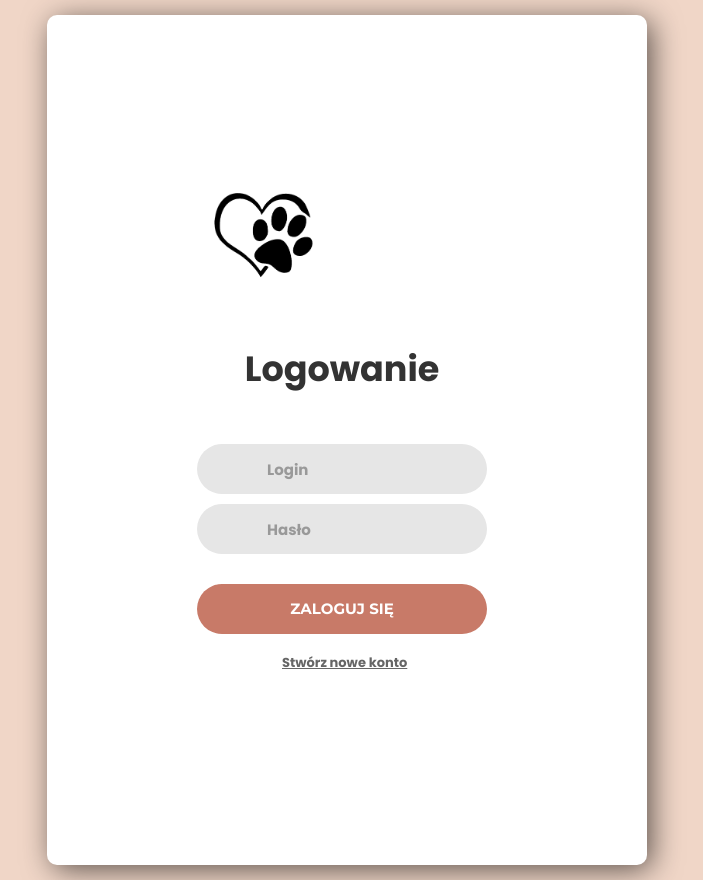
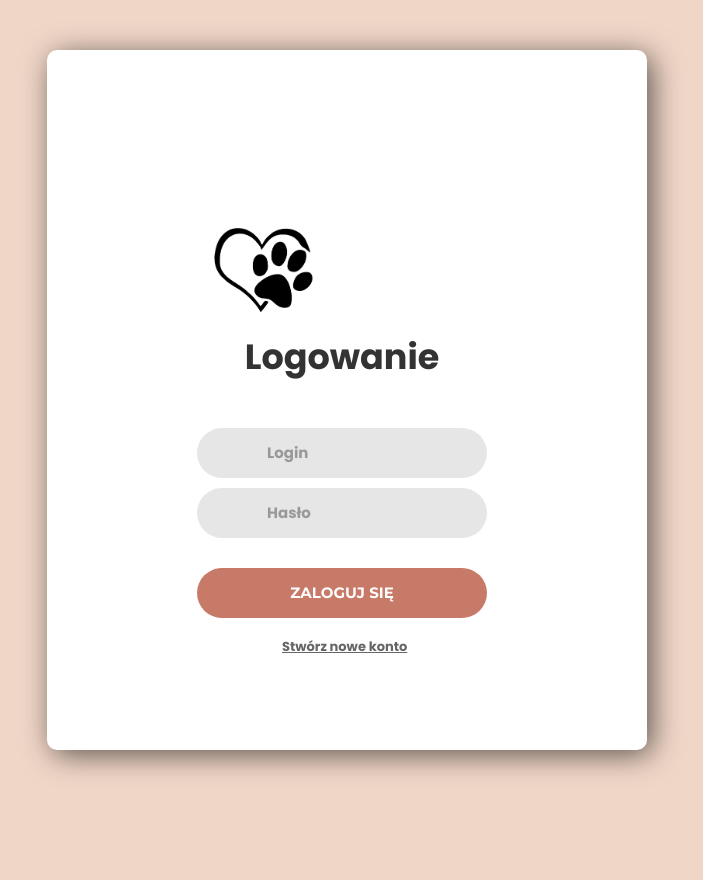
Before and after one commit to kacperpysniak/pok, a Django app: page / in a window 1280 px wide. Shown: the whole page, without its empty margins (293-996 px from the left). After the commit the page ends 775 px from the top, so only its background shows below. Run offline with Django 3.2, Linux system fonts and the light colour scheme.

Commit message:
edycja wygladu

```diff
--- a/static/css/logowanie.css
+++ b/static/css/logowanie.css
@@ -105,7 +105,7 @@ iframe {
 
 .wrap-login100 {
   width: 600px; /* Zmiana wielkosci formularzalogowania */
-  height: 850px;
+  height: 700px;
   background: #fff;
   border-radius: 10px;
   overflow: hidden;
@@ -124,7 +124,7 @@ iframe {
 [ zdięcie ]*/
 .login100-pic {
   width: 316px;
-  order: -1; /* Zmiana kolejności zdjęcia i formularza */
+  display: flex;
   margin-right: 30px; /* Dodanie marginesu między zdjęciem a formularzem */
 }
 
@@ -147,7 +147,7 @@ iframe {
   font-family: Poppins;
   width: 100%;
   display: block;
-  padding-bottom: 54px;
+  padding-bottom: 50px;
 }
 
 
```
